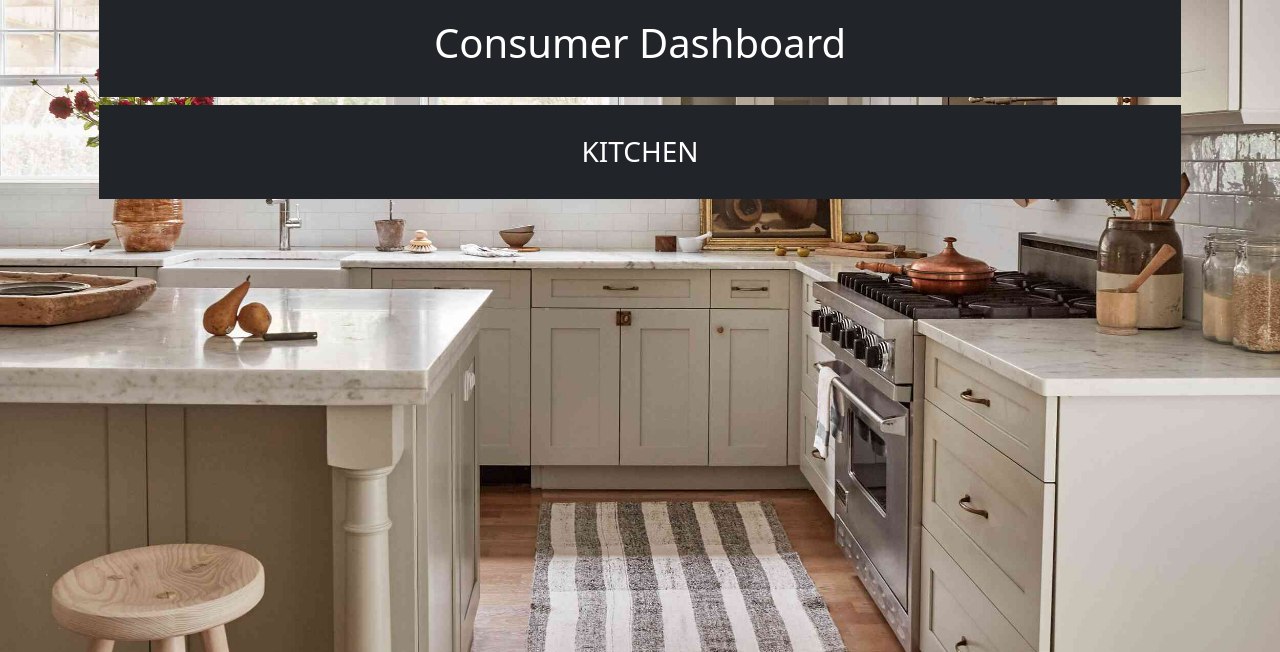
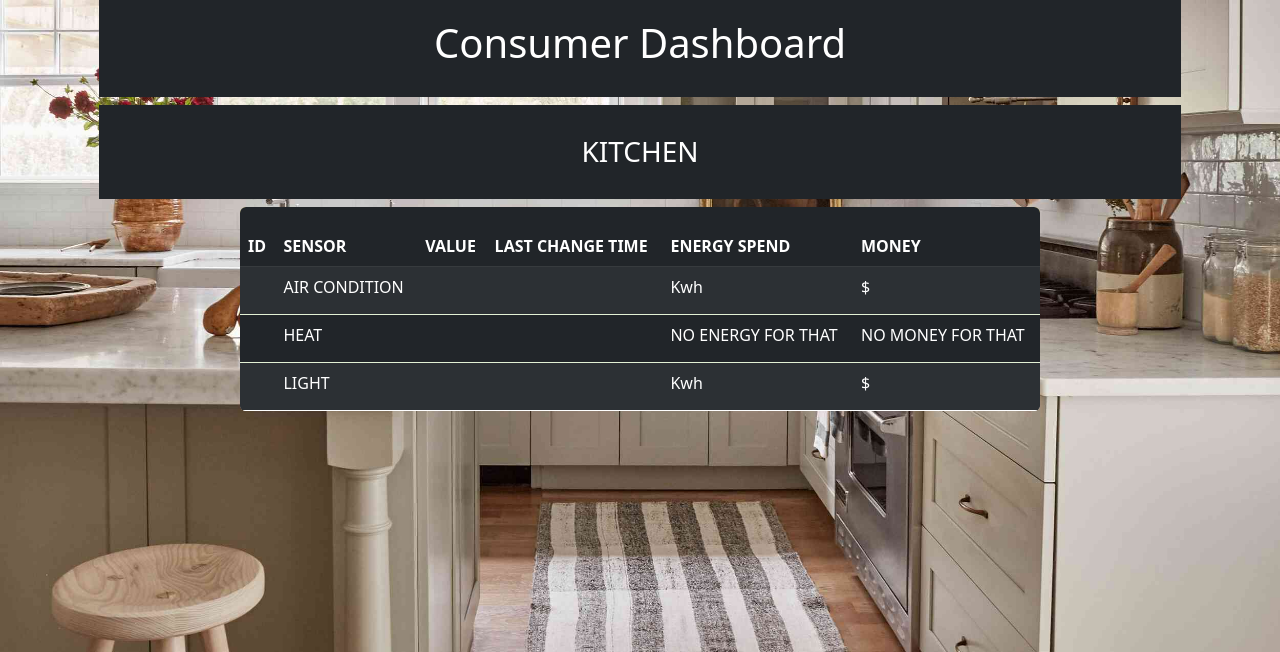
Before and after one commit to Oprimidos/home-automation, a PHP site: page /kitchen.php in a window 1280 px wide. Shown: the part 148-800 px from the top of the page. Run offline with PHP 8.4, Linux system fonts and the light colour scheme; tables that the repository leaves empty or names only in its code hold one stand-in row (values such as "Sample post").

Commit message:
Add a energy and Money for kitchen

```diff
--- a/kitchen.php
+++ b/kitchen.php
@@ -12,15 +12,40 @@
             background-image: url('./assets/images/kitchen.jpg');
         }
     </style>
+    <script>
+        setTimeout(() => {
+            document.location.reload();
+        }, 10000);
+    </script>
 </head>
 
 <body>
     <?php
-    $sqlkitchen = "SELECT * FROM roomview WHERE roomID=2";
+    $sqlkitchen = "SELECT * FROM viewconsumer WHERE roomID=2";
     $querykitchen = $db->prepare($sqlkitchen);
     $querykitchen->execute();
-    $kitchen = $querykitchen->fetchAll(PDO::FETCH_ASSOC);
+    $kitchen = $querykitchen->fetch(PDO::FETCH_ASSOC);
 
+    if ($kitchen['airValue'] > 16) {
+        $kwh = $kitchen['airKwh'] + 0.2;
+        $money = $kwh * 0.2;
+        $energyair = $db->prepare("UPDATE aircondition SET airKwh=:airKwh,airMoney=:airMoney WHERE airID=:airID");
+        $uptadeair = $energyair->execute(array(
+            "airKwh" => $kwh,
+            "airMoney" => $money,
+            "airID" => 2
+        ));
+    }
+    if ($kitchen["lightValue"] == "ON") {
+        $kwh = $kitchen['lightKwh'] + 0.1;
+        $money = $kwh * 0.2;
+        $energylight = $db->prepare("UPDATE light SET lightKwh=:lightKwh,lightMoney=:lightMoney WHERE lightID=:lightID");
+        $uptadelight = $energylight->execute(array(
+            "lightKwh" => $kwh,
+            "lightMoney" => $money,
+            "lightID" => 2
+        ));
+    }
     ?>
     <div class="container" ">
         <br>
@@ -36,7 +61,7 @@
         <div class="card-img-overlay">
             <h1 class="card-title bg-dark" style=" padding-top:30px; padding-bottom:30px; text-align: center;">Consumer Dashboard</h1>
             <h3 class="card-title bg-dark" style=" padding-top:30px; padding-bottom:30px; text-align: center; ">KITCHEN</h3>
-            <?php foreach ($kitchen as $row) { ?>
+
             <table class="table table-dark table-striped">
                 <thead>
                     <tr>
@@ -44,32 +69,39 @@
                         <th scope="col">SENSOR</th>
                         <th scope="col">VALUE</th>
                         <th scope="col">LAST CHANGE TIME</th>
+                        <th scope="col">ENERGY SPEND</th>
+                        <th scope="col">MONEY</th>
                     </tr>
                 </thead>
                 <tbody>
                     <tr>
-                            <th scope="row"><?php echo $row['airID'] ?></th>
+                        <th scope="row"><?php echo $kitchen['airID'] ?></th>
                         <td>AIR CONDITION</td>
-                            <td><?php echo $row['airValue'] ?></td>
-                            <td><?php echo $row['airTime'] ?></td>
+                        <td><?php echo $kitchen['airValue'] ?></td>
+                        <td><?php echo $kitchen['airTime'] ?></td>
+                        <td><?php echo $kitchen['airKwh'] ?> Kwh</td>
+                        <td><?php echo $kitchen['airMoney'] ?> $</td>
 
                     </tr>
                     <tr>
-                            <th scope="row"><?php echo $row['heatID'] ?></th>
+                        <th scope="row"><?php echo $kitchen['heatID'] ?></th>
                         <td>HEAT</td>
-                            <td><?php echo $row['heatValue'] ?></td>
-                            <td><?php echo $row['heatTime'] ?></td>
+                        <td><?php echo $kitchen['heatValue'] ?></td>
+                        <td><?php echo $kitchen['heatTime'] ?></td>
+                        <td>NO ENERGY FOR THAT</td>
+                        <td>NO MONEY FOR THAT</td>
 
                     </tr>
                     <tr>
-                            <th scope="row"><?php echo $row['lightID'] ?></th>
+                        <th scope="row"><?php echo $kitchen['lightID'] ?></th>
                         <td>LIGHT</td>
-                            <td><?php echo $row['lightValue'] ?></td>
-                            <td><?php echo $row['lightTime'] ?></td>
+                        <td><?php echo $kitchen['lightValue'] ?></td>
+                        <td><?php echo $kitchen['lightTime'] ?></td>
+                        <td><?php echo $kitchen['lightKwh'] ?> Kwh</td>
+                        <td><?php echo $kitchen['lightMoney'] ?> $</td>
                     </tr>
                 </tbody>
             </table>
-            <?php } ?>
         </div>
     </div>
 
```
Lines whose indentation alone changed are shown as unchanged.
